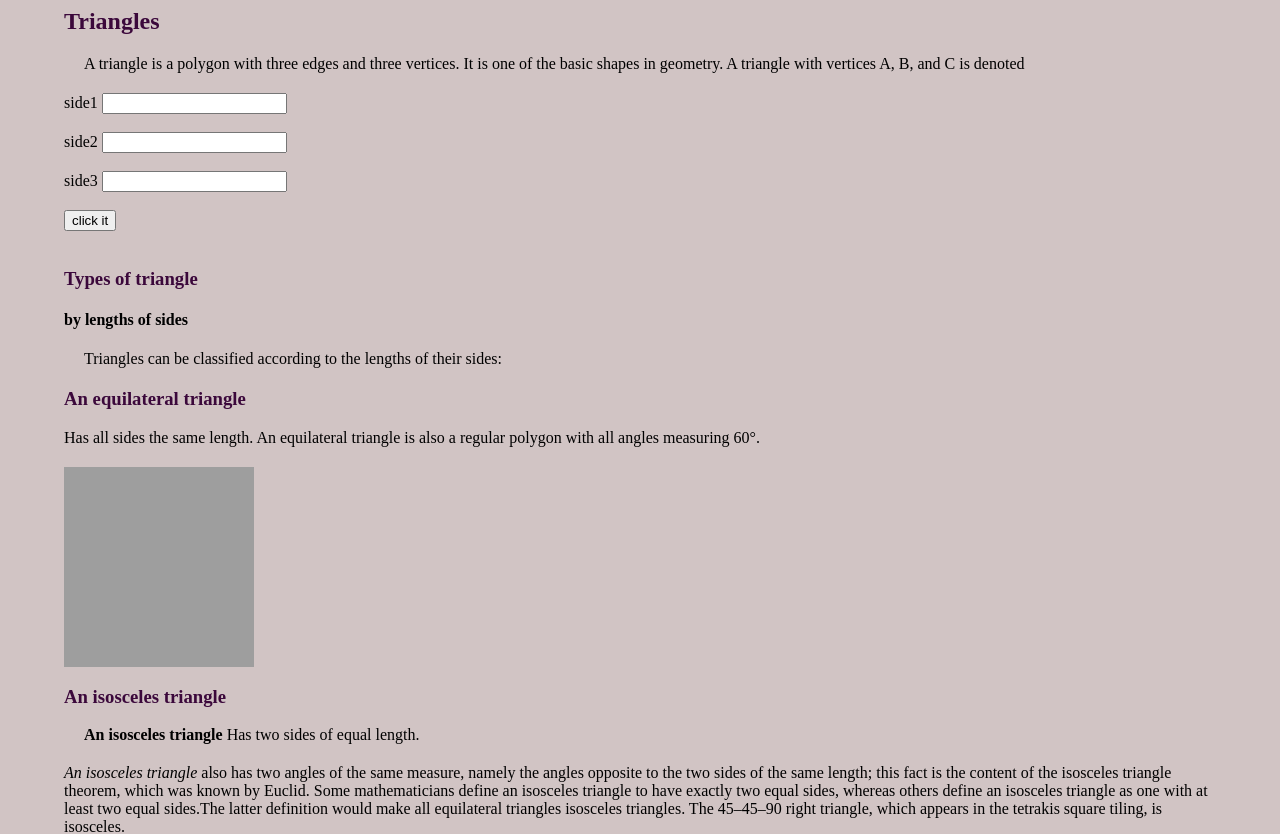
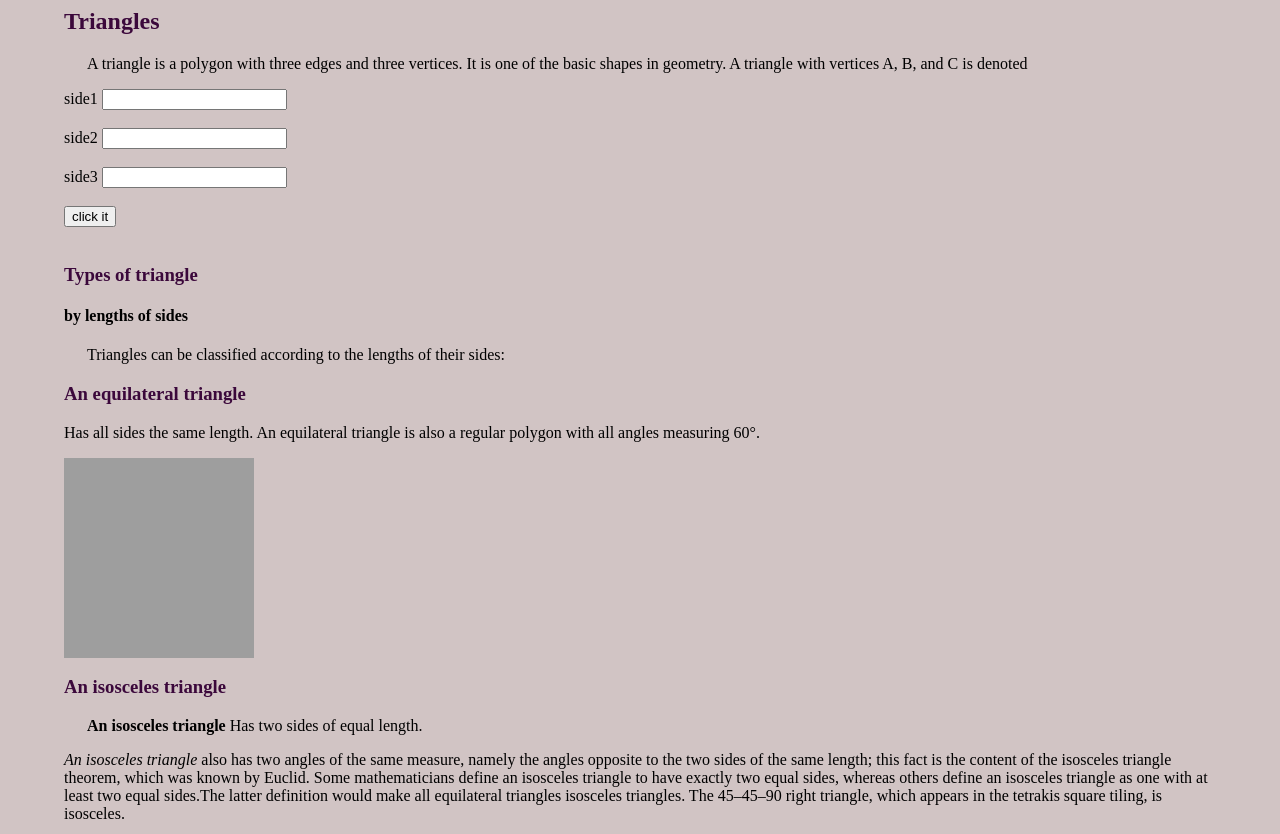
Before and after one commit to Nyirabazungu/triangle, a plain HTML site: page triangle.html in a window 1280 px wide. Shown: the top 834 px of the page. Drawn offline with Linux system fonts and the light colour scheme; grey boxes are pictures that could not be loaded.

Commit message:
change margin

```diff
--- a/triangle.css
+++ b/triangle.css
@@ -4,7 +4,7 @@ body{
     margin-right: 5%;
 }
 p{
-margin: 20px
+margin-left:2%;
 }
 footer > .lisence{
  box-shadow: 2px 3px 3px 4px rgb(99, 38, 99);
```
Also changed, not shown: 1 other file.
